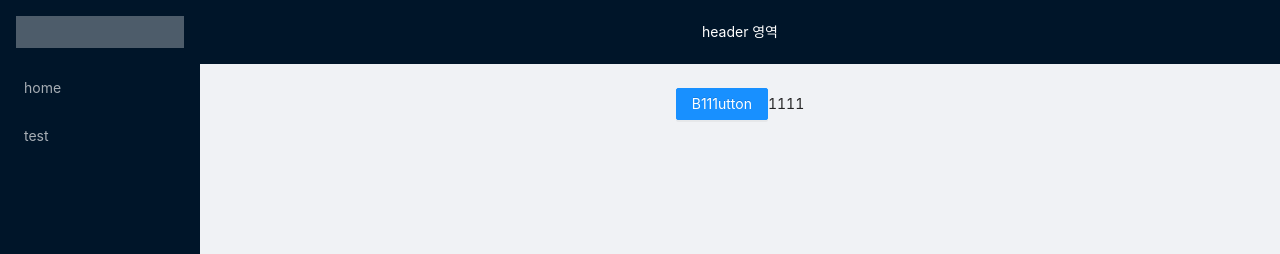
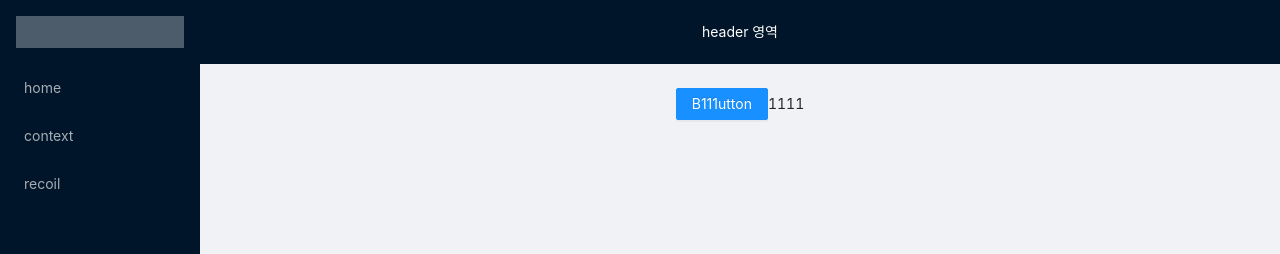
Before and after one commit to dlwo12345/react-antd-typescript, a React (Create React App) app: page / in a window 1280 px wide. Shown: the top 254 px of the page. Built offline with nearby package versions, Linux system fonts and the light colour scheme.

Commit message:
라우터 추가

```diff
--- a/src/router/routes.js
+++ b/src/router/routes.js
@@ -33,11 +33,25 @@ const routes = [
     },
   },
   {
-    path: '/test',
-    name: 'test',
+    path: '/context',
+    name: 'context',
     component: lazy(() => {
       return new Promise((resolve) => {
-        setTimeout(() => resolve(import('@/pages/test/Container')), 1000);
+        setTimeout(() => resolve(import('@/pages/context/Container')), 1000);
+      });
+    }),
+    meta: {
+      navigation: {
+        show: true,
+      },
+    },
+  },
+  {
+    path: '/recoil',
+    name: 'recoil',
+    component: lazy(() => {
+      return new Promise((resolve) => {
+        setTimeout(() => resolve(import('@/pages/recoil/Container')), 1000);
       });
     }),
     meta: {
```
